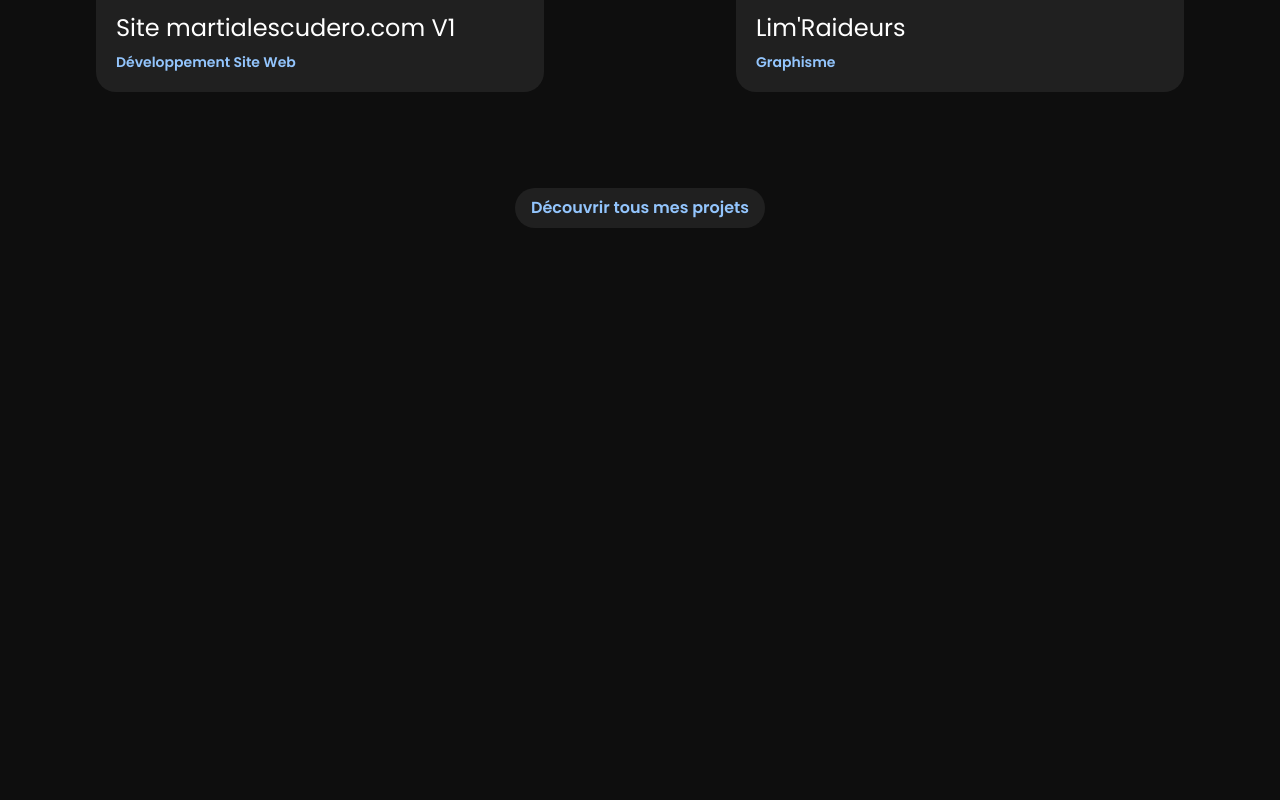
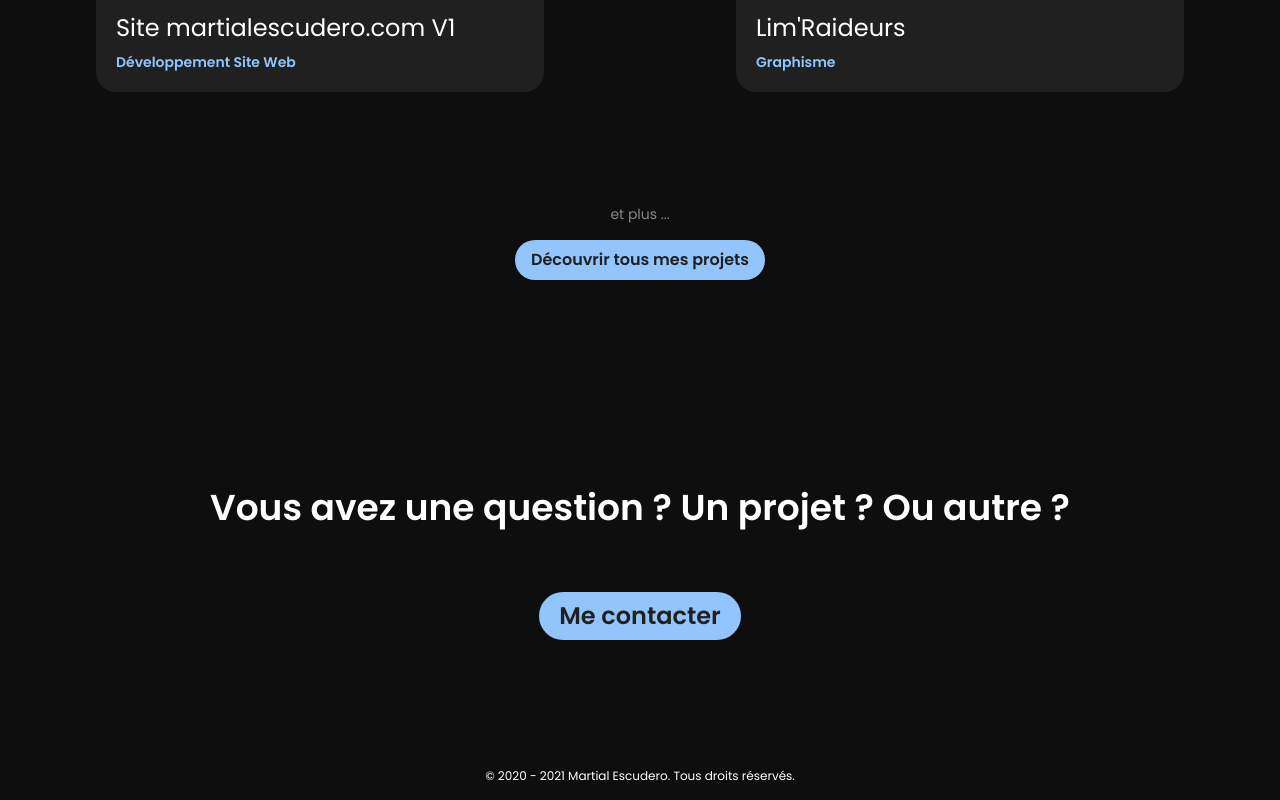
Before and after one commit to MartialEscudero/old-martial_escudero-website-vuejs_version, a Vue app: page / in a window 1280 px wide. Shown: the part 2804-3604 px from the top of the page. Before the commit the page ends 3032 px from the top, so only its background shows below. Built offline with nearby package versions, Linux system fonts and the light colour scheme.

Commit message:
add section contactme + footer

```diff
--- a/src/App.vue
+++ b/src/App.vue
@@ -38,9 +38,9 @@
     </div>
     <div id="nav" class="transparent">
       <div class="transparent flex flex-no-shrink items-stretch h-12">
-        <router-link to="/">
-          <img class="lg:w-20 md:w-20 w-12" src="./assets/img/icon.png">
-        </router-link>
+        <a href="/">
+          <img class="lg:w-20 md:w-20 sm:w-14" src="./assets/img/icon.png">
+        </a>
       </div>
       <div class="transparent flex items-stretch flex-no-shrink flex-grow">
         <div class="transparent flex items-stretch justify-end ml-auto">
@@ -60,6 +60,11 @@
         </div>
       </div>
     </div>
+    <footer class="mt-32 mb-4">
+      <div class="text-center text-xs">
+        &copy; 2020 - {{date}} Martial Escudero. Tous droits réservés.
+      </div>
+    </footer>
   </div>
 </template>
 
@@ -68,6 +73,7 @@ require("./assets/js/app.js")
 
 export default {
   data: () => ({
+    date: null,
     select: 'home',
     text: {
       home: 'texte home',
@@ -79,6 +85,9 @@ export default {
     }
   }),
   methods: {
+    getDate(){
+      return new Date().getFullYear()
+    },
     isMobile() {
       if (/Android|webOS|iPhone|iPod|iPad|BlackBerry|IEMobile|Opera Mini/i.test(navigator.userAgent)) {
         return true
@@ -86,6 +95,9 @@ export default {
         return false
       }
     }
+  },
+  mounted() {
+    this.date = this.getDate()
   }
 }
 </script>
@@ -96,6 +108,11 @@ export default {
 
 * {
   font-family: 'Poppins';
+}
+
+*::selection{
+  background-color: #93C5FD;
+  color: white;
 }
 
 body {
@@ -285,5 +302,15 @@ body::-webkit-scrollbar {
   #footer-scroll {
     display: none;
   }
+
+  #nav img {
+    margin: 30px 0 0 30px;
+  }
+
+  #hamburger {
+    margin-right: 30px;
+    margin-top: -20px;
+  }
+
 }
 </style>
--- a/src/components/Home/About.vue
+++ b/src/components/Home/About.vue
@@ -100,12 +100,13 @@ export default {
   fill: #3B82F6;
 }
 
-.btn {
+.btn:hover {
+  transition: .5s;
   background: #202020;
   color: #93C5FD;
 }
 
-.btn:hover {
+.btn {
   color: #202020;
   background: #93C5FD;
 }
--- /dev/null
+++ b/src/components/Home/Contactme.vue
@@ -0,0 +1,28 @@
+<template>
+  <div class="flex mt-52">
+    <div class="m-auto grid grid-cols-1">
+      <div class="text-center xl:text-4xl sm:text-2xl sm:ml-5 sm:mr-5 font-bold">
+        Vous avez une question ? Un projet ? Ou autre ?
+      </div>
+      <div class="mx-auto mt-16">
+        <router-link class="btn text-white font-bold text-2xl py-2 px-5 rounded-full" tag="button" to="/contact">Me contacter</router-link>
+      </div>
+    </div>
+  </div>
+</template>
+
+<script>
+</script>
+
+<style scoped>
+.btn:hover {
+  background: #202020;
+  color: #93C5FD;
+}
+
+.btn {
+  transition: .5s;
+  color: #202020;
+  background: #93C5FD;
+}
+</style>
--- a/src/components/Home/Projects.vue
+++ b/src/components/Home/Projects.vue
@@ -1,6 +1,6 @@
 <template>
-  <div class="mt-32 h-screen">
-    <div class="container mx-auto lg:text-left sm:text-center text-5xl mb-16">
+  <div class="xl:mt-32 sm:mt-60">
+    <div class="container mx-auto lg:text-left sm:text-center text-5xl mb-20">
       Derniers projets
     </div>
     <div class="container mx-auto grid xl:grid-cols-2 lg:grid-cols-1 gap-x-0 gap-y-24 mt-32">
@@ -41,8 +41,9 @@
         </router-link>
       </div>
     </div>
-    <div class="grid grid-cols-1 mt-24">
+    <div class="grid grid-cols-1 mt-28">
       <div class="mx-auto">
+        <p class="text-center text-sm mb-4 opacity-50">et plus ...</p>
         <router-link class="btn text-white font-bold py-2 px-4 rounded-full" tag="button" to="/portfolio">Découvrir tous mes projets</router-link>
       </div>
     </div>
@@ -71,20 +72,15 @@ export default {
   /* border-radius: 20px; */
 }
 
-.btn {
+.btn:hover {
   background: #202020;
   color: #93C5FD;
 }
 
-.btn:hover {
+.btn {
+  transition: .5s;
   color: #202020;
   background: #93C5FD;
-}
-
-.see:hover {
-  transition: .5s;
-  color: #93C5FD;
-  font-weight: bold;
 }
 
 @media screen and (max-width: 640px) {
--- a/src/views/Home.vue
+++ b/src/views/Home.vue
@@ -3,6 +3,7 @@
     <Welcome />
     <About />
     <Projects />
+    <Contactme />
   </div>
 </template>
 
@@ -10,6 +11,7 @@
 import Welcome from '@/components/Home/Welcome.vue'
 import About from '@/components/Home/About.vue'
 import Projects from '@/components/Home/Projects.vue'
+import Contactme from '@/components/Home/Contactme.vue'
 
 export default {
   name: 'Home',
@@ -17,6 +19,7 @@ export default {
     Welcome,
     About,
     Projects,
+    Contactme,
   }
 }
 </script>
```
